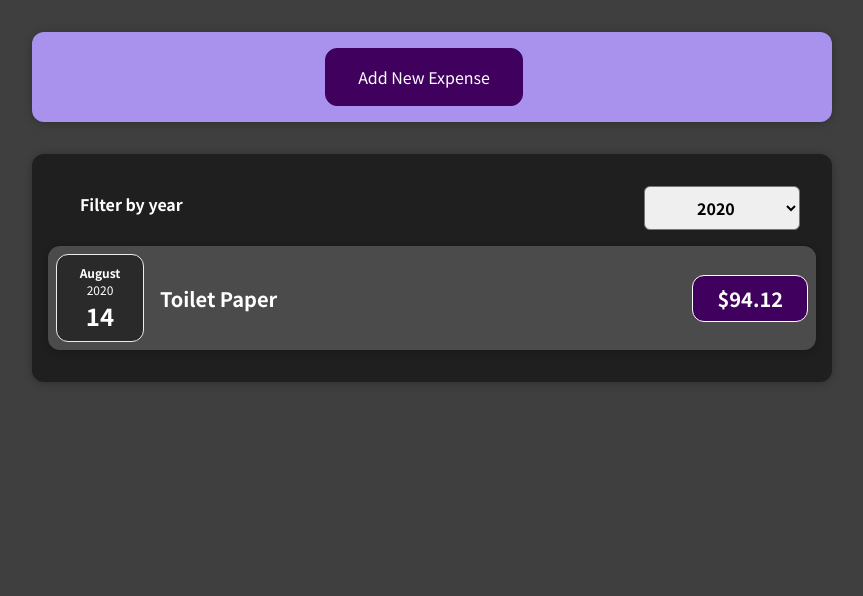
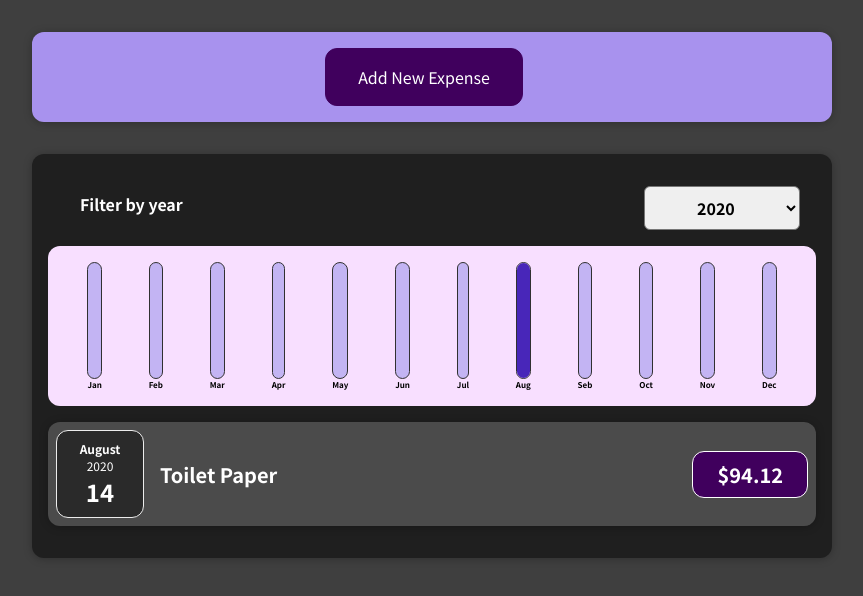
Before and after one commit to W1erzba/reactLearning-1, a React (Create React App) app: page / in a window 1280 px wide. Shown: the top 596 px of the page, without its empty margins (208-1071 px from the left). Built offline with nearby package versions, Linux system fonts and the light colour scheme.

Commit message:
AddChartBars and finished this simple project.

```diff
--- /dev/null
+++ b/src/components/Chart/Chart.css
@@ -0,0 +1,9 @@
+.chart {
+	padding: 1rem;
+	border-radius: 12px;
+	background-color: #f8dfff;
+	text-align: center;
+	display: flex;
+	justify-content: space-around;
+	height: 10rem;
+}
--- /dev/null
+++ b/src/components/Chart/Chart.jsx
@@ -0,0 +1,26 @@
+import React from 'react';
+
+import ChartBar from './ChartBar';
+import './Chart.css';
+
+const Chart = (props) => {
+	const dataPointsValues = props.dataPoints.map((dataPoint) => dataPoint.value);
+	let totalMaximum = 0;
+	dataPointsValues.forEach((expense) => {
+		totalMaximum += expense;
+	});
+	return (
+		<div className='chart'>
+			{props.dataPoints.map((dataPoint) => (
+				<ChartBar
+					key={dataPoint.label}
+					value={dataPoint.value}
+					maxValue={totalMaximum}
+					label={dataPoint.label}
+				/>
+			))}
+		</div>
+	);
+};
+
+export default Chart;
--- /dev/null
+++ b/src/components/Chart/ChartBar.css
@@ -0,0 +1,30 @@
+.chart-bar {
+	height: 100%;
+	display: flex;
+	flex-direction: column;
+	align-items: center;
+}
+
+.chart-bar__inner {
+	height: 100%;
+	width: 100%;
+	border: 1px solid #313131;
+	border-radius: 12px;
+	background-color: #c3b4f3;
+	overflow: hidden;
+	display: flex;
+	flex-direction: column;
+	justify-content: flex-end;
+}
+
+.chart-bar__fill {
+	background-color: #4826b9;
+	width: 100%;
+	transition: all 0.3s ease-out;
+}
+
+.chart-bar__label {
+	font-weight: bold;
+	font-size: 0.5rem;
+	text-align: center;
+}
--- /dev/null
+++ b/src/components/Chart/ChartBar.js
@@ -0,0 +1,24 @@
+import React from 'react';
+
+import './ChartBar.css';
+
+const ChartBar = (props) => {
+	let barFillHeight = '0%';
+
+	if (props.maxValue > 0) {
+		barFillHeight = Math.round((props.value / props.maxValue) * 100) + '%';
+	}
+
+	return (
+		<div className='chart-bar'>
+			<div className='chart-bar__inner'>
+				<div
+					className='chart-bar__fill'
+					style={{ height: barFillHeight }}></div>
+			</div>
+			<div className='chart-bar__label'>{props.label}</div>
+		</div>
+	);
+};
+
+export default ChartBar;
--- a/src/components/Expenses/Expenses.js
+++ b/src/components/Expenses/Expenses.js
@@ -2,6 +2,7 @@
 
 import ExpensesFilter from './ExpensesFilter';
 import ExpensesList from './ExpensesList';
+import ExpensesChart from './ExpensesChart';
 import Card from '../UI/Card';
 import './Expenses.css';
 
@@ -23,6 +24,7 @@
 					selected={filteredYear}
 					onChangeFilter={filterChangeHandler}
 				/>
+				<ExpensesChart expenses={filteredExpenses} />
 				<ExpensesList items={filteredExpenses} />
 			</Card>
 		</div>
--- /dev/null
+++ b/src/components/Expenses/ExpensesChart.jsx
@@ -0,0 +1,29 @@
+import React from 'react';
+
+import Chart from '../Chart/Chart';
+
+const ExpensesChart = (props) => {
+	const chartDataPoints = [
+		{ label: 'Jan', value: 0 },
+		{ label: 'Feb', value: 0 },
+		{ label: 'Mar', value: 0 },
+		{ label: 'Apr', value: 0 },
+		{ label: 'May', value: 0 },
+		{ label: 'Jun', value: 0 },
+		{ label: 'Jul', value: 0 },
+		{ label: 'Aug', value: 0 },
+		{ label: 'Seb', value: 0 },
+		{ label: 'Oct', value: 0 },
+		{ label: 'Nov', value: 0 },
+		{ label: 'Dec', value: 0 },
+	];
+
+	for (const expense of props.expenses) {
+		const expenseMonth = expense.date.getMonth(); // starting at 0 => January = 0.
+		chartDataPoints[expenseMonth].value += expense.amount;
+	}
+
+	return <Chart dataPoints={chartDataPoints} />;
+};
+
+export default ExpensesChart;
--- a/src/components/NewExpense/ExpenseForm.js
+++ b/src/components/NewExpense/ExpenseForm.js
@@ -20,7 +20,7 @@
 		e.preventDefault();
 		const expenseData = {
 			title: enteredTitle,
-			amount: enteredAmount,
+			amount: +enteredAmount,
 			date: new Date(enteredDate),
 		};
 		props.onSaveExpenseData(expenseData);
--- a/src/components/NewExpense/NewExpense.js
+++ b/src/components/NewExpense/NewExpense.js
@@ -5,6 +5,7 @@
 
 const NewExpense = (props) => {
 	const [isEditing, setIsEditing] = useState(false);
+
 	const saveExpenseDataHandler = (enteredExpenseData) => {
 		const expenseData = {
 			...enteredExpenseData,
@@ -15,10 +16,7 @@
 	};
 
 	const editingButtonHandler = () => {
-		setIsEditing(true);
-	};
-	const stopEditingHandler = () => {
-		setIsEditing(false);
+		isEditing === true ? setIsEditing(false) : setIsEditing(true);
 	};
 
 	return (
@@ -27,7 +25,7 @@
 			{isEditing && (
 				<ExpenseForm
 					onSaveExpenseData={saveExpenseDataHandler}
-					onCancel={stopEditingHandler}
+					onCancel={editingButtonHandler}
 				/>
 			)}
 		</div>
```
